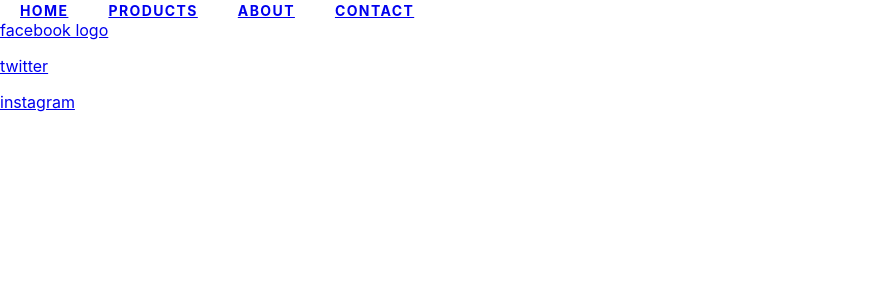
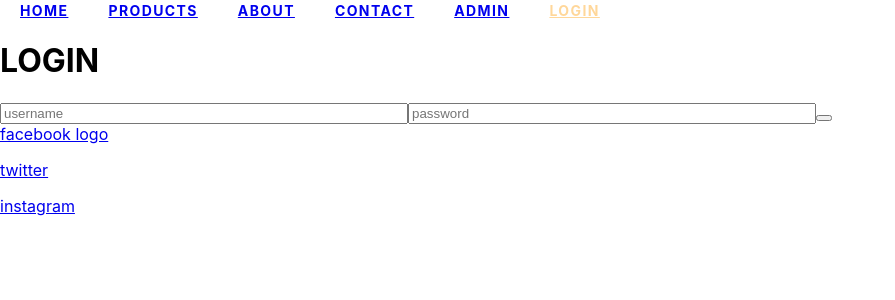
Before and after one commit to etentuk/salvation, a React (Create React App) app: page /login in a window 1280 px wide. Shown: the top 300 px of the page, without its empty margins (0-895 px from the left). Built offline with nearby package versions, Linux system fonts and the light colour scheme.

Commit message:
login, admin and products added.

```diff
--- a/package.json
+++ b/package.json
@@ -14,6 +14,7 @@
     "@types/react-slick": "^0.23.4",
     "react": "^16.12.0",
     "react-dom": "^16.12.0",
+    "react-hook-form": "^4.4.6",
     "react-router-dom": "^5.1.2",
     "react-scripts": "3.3.0",
     "react-slick": "^0.25.2",
--- a/src/App.tsx
+++ b/src/App.tsx
@@ -6,6 +6,8 @@ import ContactPage from './pages/contact/contactPage';
 import ProductsPage from './pages/products/productsPage';
 import Header from './components/header/header';
 import Footer from './components/footer/footer';
+import Admin from './pages/admin/admin';
+import Login from './pages/login/login';
 
 const App: React.FC = () => {
   return(
@@ -13,10 +15,13 @@ const App: React.FC = () => {
       <div>
         <Header/>
         <Switch>
-          <Route path="/products" component={ProductsPage} />
+          <Route path="/products" comonent={ProductsPage} />
           <Route path="/contact" component={ContactPage} />
           <Route path="/about" component={AboutPage} />
+          <Route path="/admin" component={Admin} />
+          <Route path="/login" component={Login} />
           <Route exact path='/' component={HomePage} />
+
         </Switch>
         <Footer/>
       </div>
--- a/src/components/header/header.tsx
+++ b/src/components/header/header.tsx
@@ -2,7 +2,7 @@ import React, { FC } from 'react';
 import { withRouter } from 'react-router-dom';
 import NavLink from '../navLink/navLink';
 
-const routes = ['Home', 'Products', 'About', 'Contact'];
+const routes = ['Home', 'Products', 'About', 'Contact', 'Admin', 'Login'];
 
 const Header: FC<any> = () => {
 	return(
--- /dev/null
+++ b/src/pages/admin/admin.tsx
@@ -0,0 +1,26 @@
+import React, {FC} from 'react';
+import { useForm } from 'react-hook-form';
+
+
+const Admin: FC = () => {
+	const { register, handleSubmit } = useForm(); // initialise the hook
+	const onSubmit = (data: any)=> {
+		const cakesInLocalStorage = JSON.parse(localStorage.getItem('cakes') as string) || [];
+		localStorage.setItem('cakes', JSON.stringify([...cakesInLocalStorage, data]));
+	};
+
+	return (
+
+		<div>
+			<h2>Admin</h2>
+			<form onSubmit={handleSubmit(onSubmit)}>
+				<input name="flavour" ref={register} /> {/* register an input */}
+				<input name="size" ref={register} />
+				<input name="color" ref={register} />
+				<input type="submit" />
+			</form>
+		</div>
+	);
+};
+
+export default Admin;
--- /dev/null
+++ b/src/pages/login/login.tsx
@@ -0,0 +1,73 @@
+import React, { FC, useState, useEffect } from 'react';
+import { withRouter } from 'react-router-dom';
+
+
+interface LoginProps {
+	history: any;
+}
+
+const Login: FC<LoginProps> = ({ history }) => {
+	const [username, setUsername] = useState('');
+	const [password, setPassword] = useState('');
+	const [invalid, setInvalid] = useState(false);
+
+	const validateLogin = (): void => {
+		if (username === 'solomon' && password === 'solomon') {
+			setInvalid(false);
+			localStorage.setItem('admin', 'Solomon');
+			const admin = localStorage.getItem('admin');
+			history.push('/admin');
+		} else {
+			setInvalid(true);
+		}
+	};
+
+	const downHandler = ({ key }: { key: any }): void => {
+		if (key === 'Enter') {
+			validateLogin();
+		}
+	};
+
+	useEffect(() => {
+		window.addEventListener('keydown', downHandler);
+		return (): void => {
+			window.removeEventListener('keydown', downHandler);
+		};
+	}, [username, password]);
+
+	const onChangeUsername = (event: any): void => {
+		setInvalid(false);
+		setUsername(event.target.value);
+	};
+
+	const onChangePassword = (event: any): void => {
+		setInvalid(false);
+		setPassword(event.target.value);
+	};
+
+	return (
+		<div className="loginContainer center">
+			<h1>LOGIN</h1>
+			<form className="center">
+				<input
+					style={{ width: 400 }}
+					placeholder="username"
+					name="name"
+					onChange={onChangeUsername}
+					required
+				/>
+				<input
+					type="password"
+					style={{ width: 400 }}
+					placeholder="password"
+					name="password"
+					onChange={onChangePassword}
+					required
+				/>
+				<button title="let's go" onClick={validateLogin} />
+			</form>
+		</div>
+	);
+};
+
+export default withRouter(Login);
--- a/src/pages/products/productsPage.tsx
+++ b/src/pages/products/productsPage.tsx
@@ -1,10 +1,26 @@
-import React, { FC } from 'react';
+import React, {FC, useEffect, useState} from 'react';
 
 
-const ProductsPage: FC = () => (
-	<div>
-		<h2>Products</h2>
-	</div>
-);
+const ProductsPage: FC = () => {
+
+	const [cakes, setCakes] = useState([]);
+
+	useEffect (()=>{
+		setCakes(	JSON.parse(localStorage.getItem('cakes') as string));
+	},[]);
+
+	return (
+		<div>
+			<h2>Products</h2>
+			{cakes.map((cake: any)=>(
+				<>
+				<p>flavor :{cake.flavour}</p>
+				<p>size: {cake.size}</p>
+				<p>color: {cake.color}</p>
+				</>
+			))}
+		</div>
+	);
+};
 
 export default ProductsPage;
```
Also changed, not shown: src/components/protectedRoute.tsx (added, +24 -0 lines), 1 other file (tests, documents, lock files or other folders).
